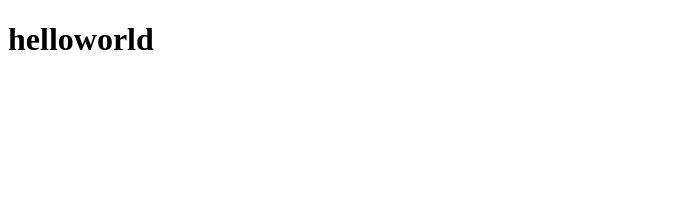
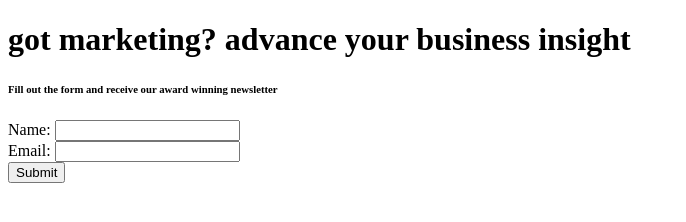
Before and after one commit to sazukeR/landingpage, a website: page index.html in a window 1280 px wide. Shown: the whole page, without its empty margins (0-686 px from the left). Drawn offline with Linux system fonts and the light colour scheme.

Commit message:
initial html structure

```diff
--- a/index.html
+++ b/index.html
@@ -4,9 +4,33 @@
     <meta charset="UTF-8">
     <meta http-equiv="X-UA-Compatible" content="IE=edge">
     <meta name="viewport" content="width=device-width, initial-scale=1.0">
-    <title>Landing Page</title>
+    <title>Business</title>
 </head>
 <body>
-    <h1>helloworld</h1>
+    <div class="container">
+        <div class="box1">
+            <h1 class="title">got marketing? advance your business insight</h1>
+            <h6 class="info">Fill out the form and receive our award winning newsletter</h6>
+        </div>
+        <div class="box2">
+            <form class="form">
+                <div class="input-name">
+                    <label for="name">
+                        Name:
+                        <input type="name" name="name" class="name">
+                    </label>
+                </div>
+                <div class="input-email">
+                    <label for="email">
+                        Email:
+                        <input type="email" name="email" class="email">
+                    </label>
+                </div>
+                <div>
+                    <input type="submit" class="submit" name="submit">
+                </div>
+            </form>
+        </div>
+    </div>
 </body>
 </html>
```
